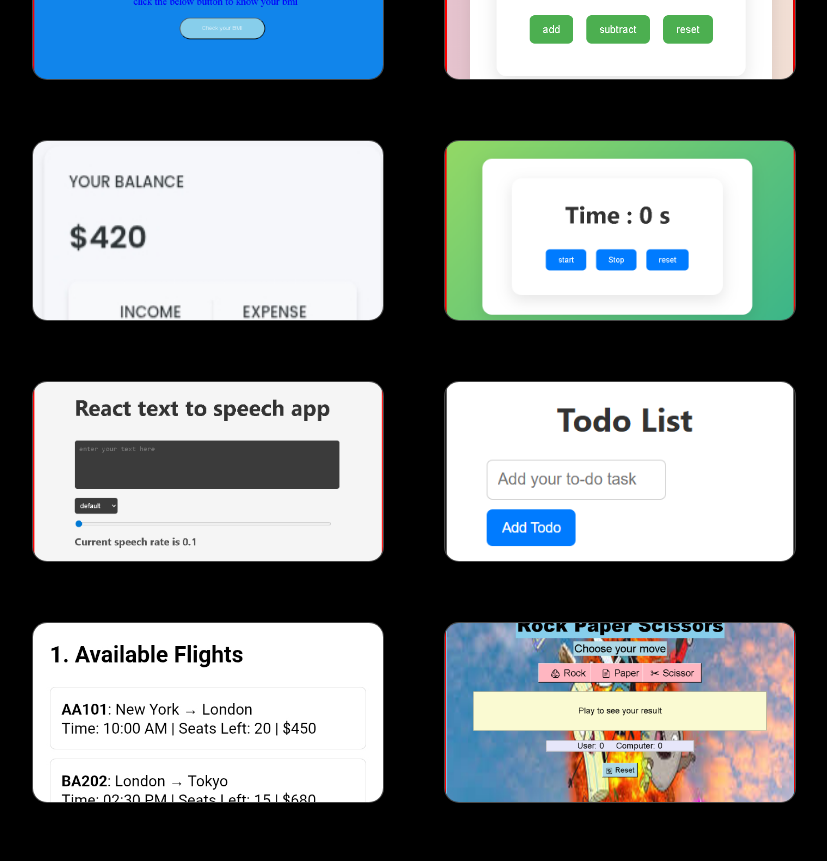
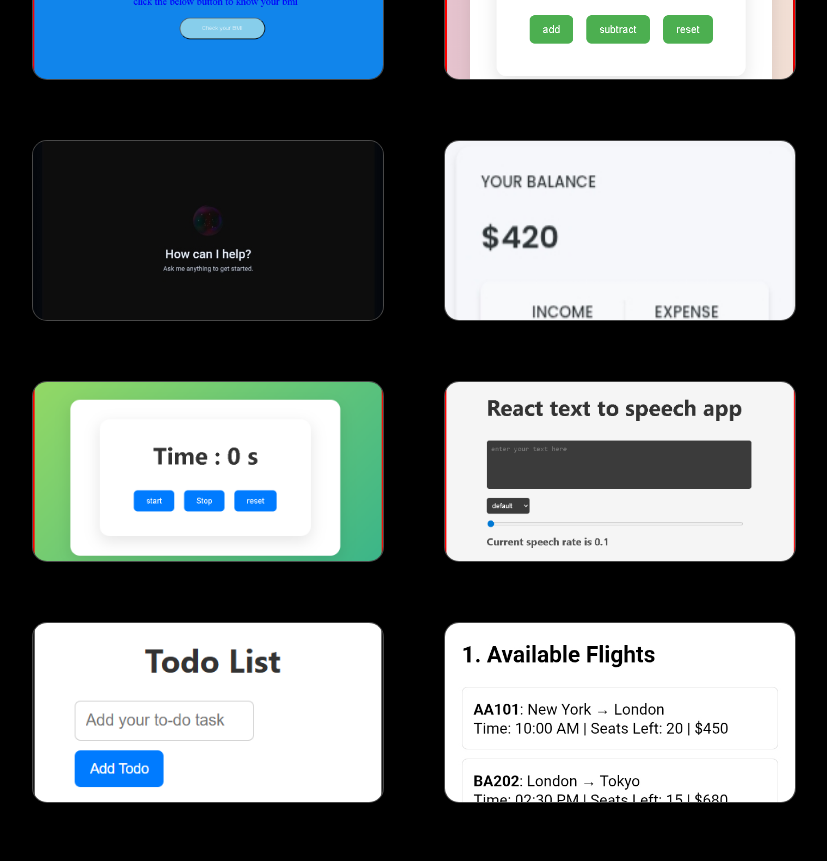
Before and after one commit to Nagarajan-2003/Portfolio, a React (Vite) app: page / in a window 1280 px wide. Shown: the part 3960-4821 px from the top of the page, without its empty margins (226-1053 px from the left). Built offline with nearby package versions, Linux system fonts and the light colour scheme.

Commit message:
Add chatbot project to Project component
Added a new chatbot project to the client projects list with a detailed description.

```diff
--- a/src/Components/Project/Project.jsx
+++ b/src/Components/Project/Project.jsx
@@ -10,6 +10,7 @@ import stopwatch from './../../assets/stopwatch.png';
 import textspeech from './../../assets/textspeech.png';
 import todo from './../../assets/todo.png';
 import aerobook from './../../assets/aerobook.png';
+import chatbot from './../../assets/chatbot.png';
 const Project = () => {
     const client_projects=[
         {
@@ -23,6 +24,13 @@ const Project = () => {
             title:"COUNTER",
             Description:"A basic and functional counter app. Use it to keep a tally of anything you need. Add, subtract, or reset the count with simple button controls.",
             link:"https://nagarajan-2003.github.io/COUNTER/",
+        },
+
+        {
+            img:chatbot,
+            title:"CHATBOT",
+            Description:"A responsive conversational AI interface built with React and Vite, powered by the Google Gemini API. Features real-time responses, dynamic model fallback mechanisms to prevent service downtime, interactive query suggestions, and smooth Lottie vector animations.",
+            link:"https://chatbot-latest-fixed.vercel.app/",
         },
         {
             img:expense,
@@ -51,7 +59,7 @@ const Project = () => {
         {
             img:aerobook,
             title:"AeroBook",
-            Description:"Book your tickets now .",
+            Description:"A full-stack web application designed to simplify flight discovery, reservation, and itinerary management in real time. Built with a unified architecture, AeroBook pairs a responsive React frontend with a high-performance FastAPI backend to deliver instant seat availability tracking, seamless booking workflows, and automated inventory restoration upon ticket cancellation.",
             link:"https://flight-9s9u.onrender.com",
         },
         {
```
